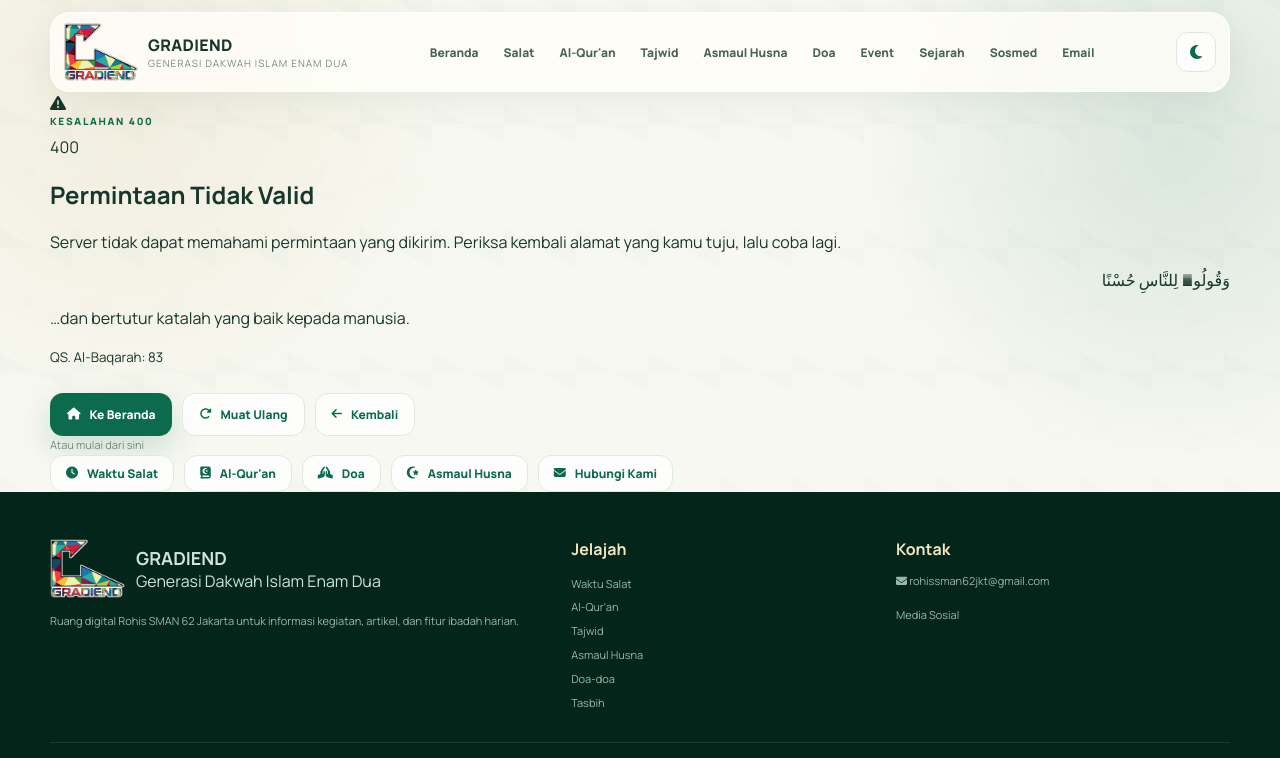
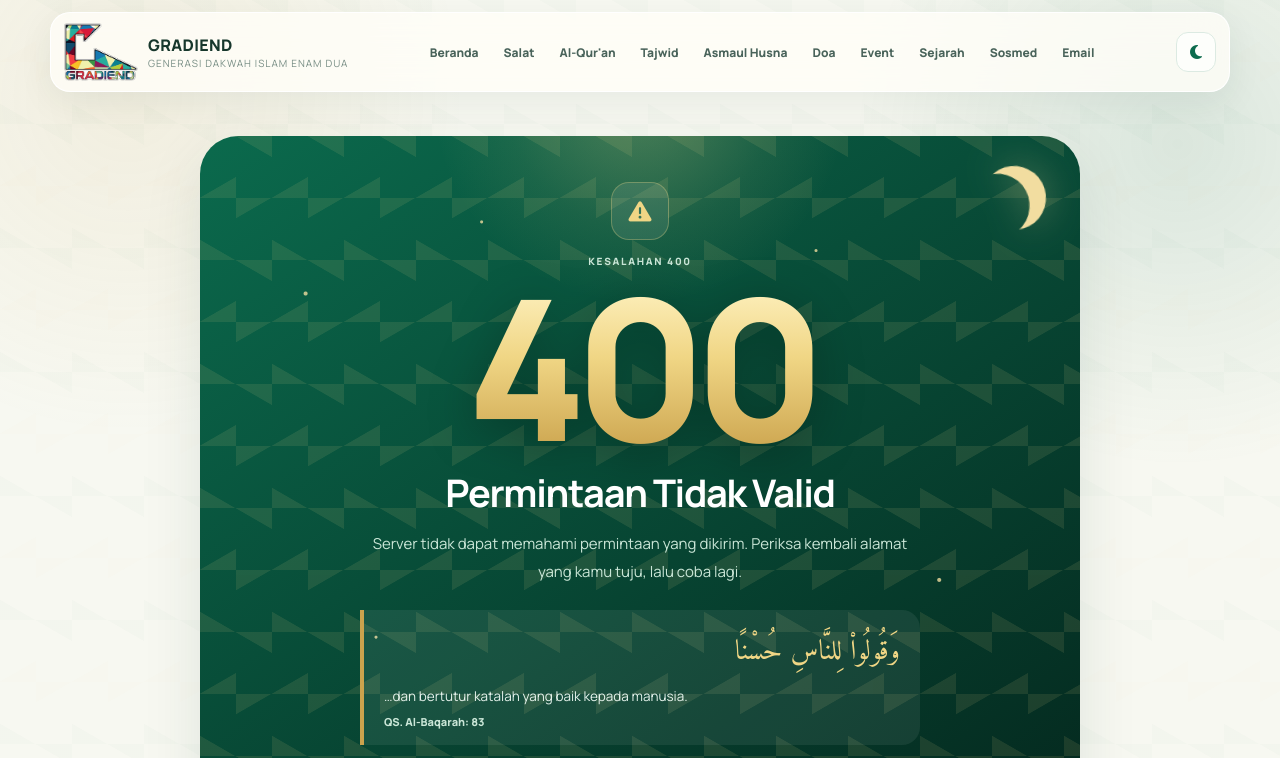
Before and after one commit to mhilmim59-ctrl/GRADIEND, a plain HTML site: page 400.html in a window 1280 px wide. Shown: the top 758 px of the page. Drawn offline with Linux system fonts and the light colour scheme; a web font is replaced by a local one.

Commit message:
Add files via upload

```diff
--- a/css/style.css
+++ b/css/style.css
@@ -330,3 +330,34 @@ a.event-card{display:block;color:inherit}
 .hide-dx-latin .dx-latin,.hide-dx-arti .dx-arti{display:none}
 @media(max-width:860px){.dx-grid{grid-template-columns:1fr}}
 .dx-kat.dx-pop{background:#fff1c2;color:#7a5a05}.dark .dx-kat.dx-pop{background:#3a3213;color:#f0d685}
+
+/* ===== Halaman error (400, 401, 403, 404, 408, 410, 429, 500, 502, 503, 504) ===== */
+.err-wrap{padding:44px 0 70px}
+.err-card{position:relative;overflow:hidden;max-width:880px;margin:0 auto;padding:46px 34px 36px;text-align:center;color:#fff;border-radius:38px;background:linear-gradient(145deg,#0b6a4d,#04271d);box-shadow:var(--shadow);animation:errUp .7s cubic-bezier(.2,.8,.2,1) both}
+.err-card:before{content:"";position:absolute;width:420px;height:420px;border-radius:50%;left:50%;top:-250px;transform:translateX(-50%);background:radial-gradient(circle,rgba(239,217,142,.30),rgba(239,217,142,.08) 45%,transparent 70%);pointer-events:none}
+.err-card:after{content:"";position:absolute;inset:0;pointer-events:none;opacity:.10;background-image:linear-gradient(30deg,#efd98e 12%,transparent 12.5%,transparent 87%,#efd98e 87.5%),linear-gradient(150deg,#efd98e 12%,transparent 12.5%,transparent 87%,#efd98e 87.5%);background-size:72px 124px;background-position:0 0,36px 62px}
+.err-card>*{position:relative;z-index:1}
+.err-moon{position:absolute!important;right:34px;top:30px;width:64px;height:64px;border-radius:50%;box-shadow:inset -17px 6px 0 0 #f2dda0;filter:drop-shadow(0 0 18px rgba(242,221,160,.35));animation:errFloat 5s ease-in-out infinite}
+.err-stars{position:absolute!important;inset:0;pointer-events:none;background:radial-gradient(circle at 12% 22%,#f2dda0 0 1.5px,transparent 2.5px),radial-gradient(circle at 20% 70%,#f2dda0 0 1px,transparent 2px),radial-gradient(circle at 84% 62%,#f2dda0 0 1.5px,transparent 2.5px),radial-gradient(circle at 70% 16%,#f2dda0 0 1px,transparent 2px),radial-gradient(circle at 32% 12%,#f2dda0 0 1px,transparent 2px);opacity:.7;animation:errTwinkle 3.6s ease-in-out infinite}
+.err-icon{width:58px;height:58px;margin:0 auto 14px;display:grid;place-items:center;border-radius:18px;font-size:23px;color:#f0d685;background:rgba(255,255,255,.09);border:1px solid rgba(240,214,133,.30)}
+.err-card .eyebrow{color:#cae6d7}
+.err-code{font-size:clamp(92px,23vw,196px);font-weight:800;line-height:.92;letter-spacing:-.065em;margin:2px 0 10px;background:linear-gradient(180deg,#fff3c4,#f0d685 45%,#cba34d);-webkit-background-clip:text;background-clip:text;color:transparent;-webkit-text-fill-color:transparent;filter:drop-shadow(0 10px 24px rgba(0,0,0,.28))}
+.err-card h1{margin:0;font-size:clamp(24px,5vw,38px);letter-spacing:-.035em}
+.err-card .err-desc{max-width:560px;margin:12px auto 0;color:#cae6d7;font-size:15px;line-height:1.85}
+.err-path{display:none;max-width:100%;margin:16px auto 0;padding:8px 14px;border-radius:12px;background:rgba(0,0,0,.22);border:1px dashed rgba(240,214,133,.35);color:#efd98e;font-family:ui-monospace,SFMono-Regular,Menlo,Consolas,monospace;font-size:12px;overflow-wrap:anywhere;word-break:break-all}
+.err-path.show{display:inline-block}
+.err-ayat{max-width:560px;margin:24px auto 0;padding:16px 20px;border-left:4px solid var(--gold);background:rgba(255,255,255,.07);border-radius:0 18px 18px 0;text-align:right}
+.err-ayat .arabic{font-family:"Amiri Quran",Amiri,serif;font-size:clamp(22px,4.6vw,28px);line-height:1.95;color:#f0d685}
+.err-ayat p{margin:4px 0 0;text-align:left;font-size:13.5px;line-height:1.8;color:#e6f3ec}
+.err-ayat small{display:block;margin-top:5px;text-align:left;color:#cae6d7;font-size:11px;font-weight:800}
+.err-card .actions{justify-content:center;margin-top:28px}
+.err-card .btn-secondary{background:rgba(255,255,255,.10);border-color:rgba(255,255,255,.26);color:#fff}
+.err-card .btn-primary{background:linear-gradient(180deg,#f0d685,#cba34d);color:#073c2e;box-shadow:0 12px 30px rgba(0,0,0,.25)}
+.err-links{max-width:880px;margin:22px auto 0;text-align:center}
+.err-links .helper{margin-bottom:10px;color:var(--muted);font-size:12px;font-weight:800;letter-spacing:.08em;text-transform:uppercase}
+.dark .err-links .helper{color:#a8c0b6}
+.err-links .tool-row{justify-content:center}
+@keyframes errUp{0%{opacity:0;transform:translateY(22px)}100%{opacity:1;transform:none}}
+@keyframes errFloat{0%,100%{transform:translateY(0) rotate(-6deg)}50%{transform:translateY(-8px) rotate(-6deg)}}
+@keyframes errTwinkle{0%,100%{opacity:.35}50%{opacity:.85}}
+@media(max-width:680px){.err-wrap{padding:26px 0 52px}.err-card{padding:40px 18px 28px;border-radius:26px}.err-moon{width:44px;height:44px;right:18px;top:18px;box-shadow:inset -12px 4px 0 0 #f2dda0}.err-card .actions .btn{flex:1 1 100%}.err-ayat{padding:14px 15px}}
```
